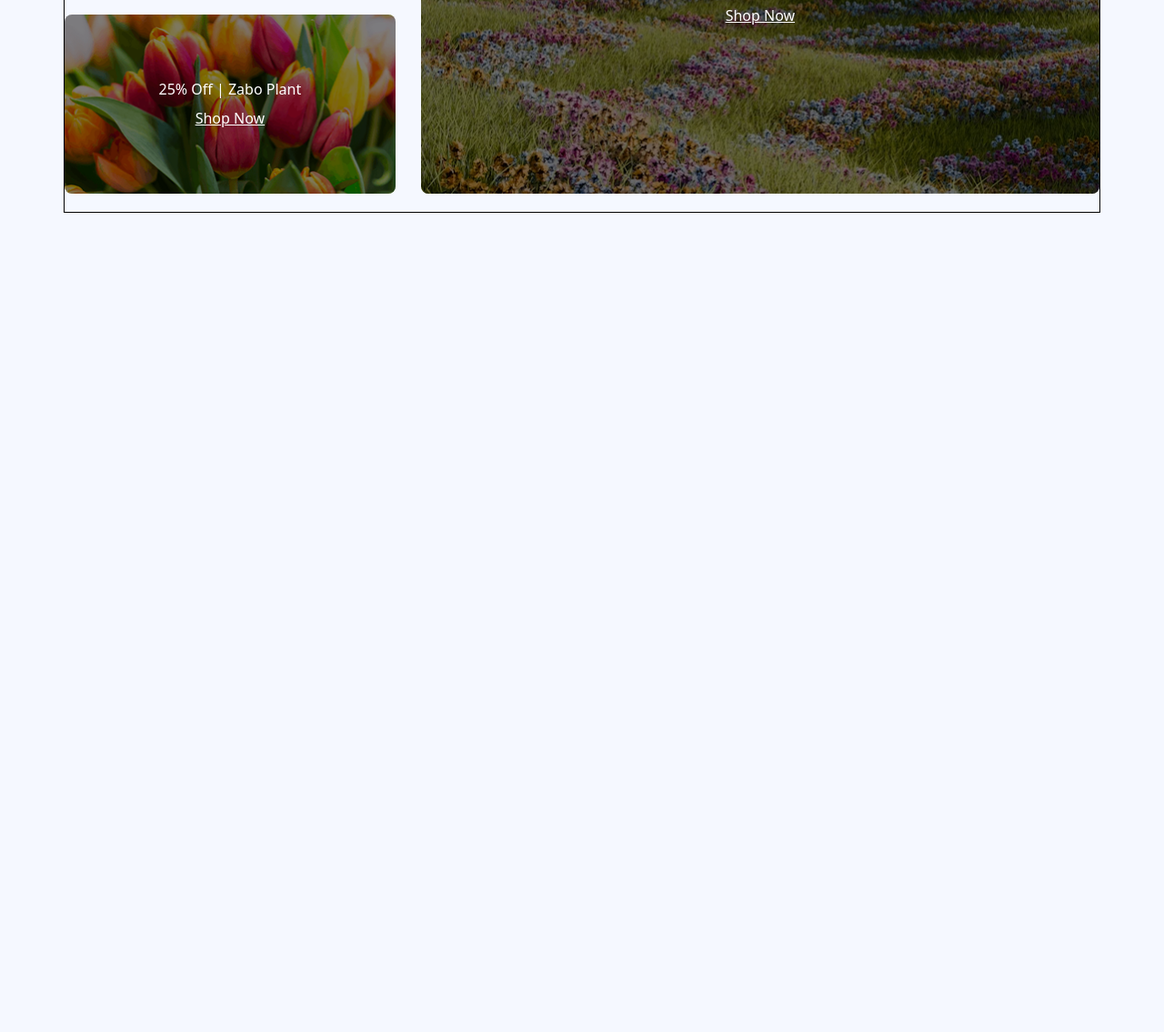
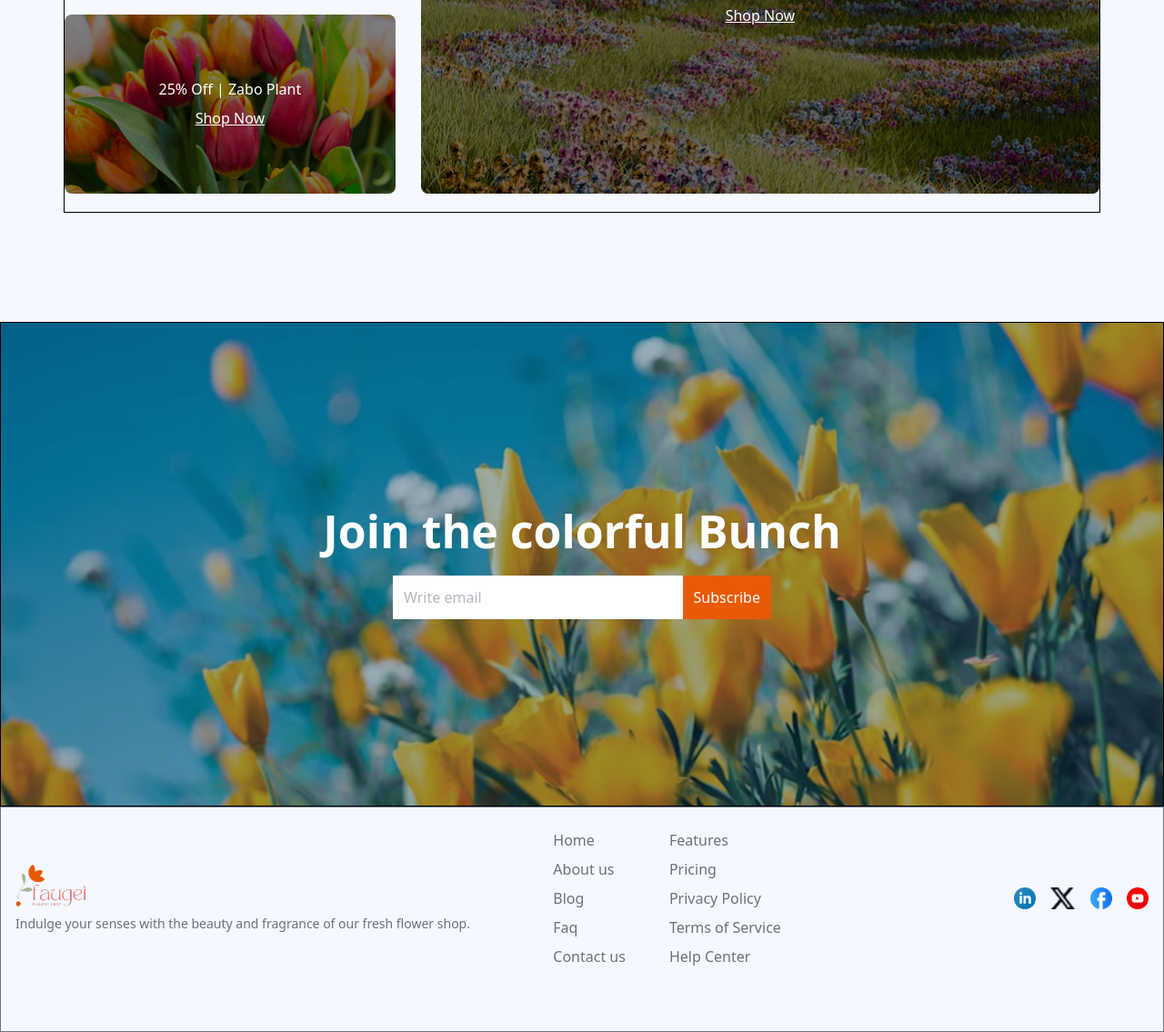
Before and after one commit to TheLunatic1/Assignment2PH, a plain HTML site: page index.html in a window 1280 px wide. Shown: the part 3253-4388 px from the top of the page at 91% size. Before the commit the page ends 3487 px from the top, so only its background shows below. Drawn offline with nearby package versions, Linux system fonts and the light colour scheme.

Commit message:
footer done

```diff
--- a/index.html
+++ b/index.html
@@ -170,5 +170,66 @@
 
 
 
+
+
+
+  <section class="w-full h-[276px] xl:h-[533px] bg-cover bg-center xl:mt-30 sm:mt-16 mt-16 border" style="background-image: url('images/news-letter-bg.png'); max-width: 1440px;">
+    <div class="flex flex-col items-center justify-center h-full text-center">
+      <h2 class="text-5xl font-bold text-white xl:text-[50px] text-[20px] ">Join the colorful Bunch</h2>
+      <div class="mt-6 w-full max-w-md px-4">
+        <div class="flex items-center">
+          <input type="email" placeholder="Write email" class="bg-white w-full p-3 border-none focus:outline-none text-gray-500">
+          <button class="bg-[#E95A08] text-white p-3">Subscribe</button>
+        </div>
+      </div>
+    </div>
+  </section>
+
+
+
+
+
+  <footer class="w-full xl:w-full xl:h-[248px]  mx-auto px-4 py-6 text-gray-500 border h-auto">
+    <div class="flex flex-col xl:flex-row justify-between items-start xl:items-center">
+
+      <div class="mb-6 xl:mb-0 w-1/3 w-auto">
+        <img src="images/logo.png" alt="Logo" class="h-12 mb-2">
+        <p class="text-sm">Indulge your senses with the beauty and fragrance of our fresh flower shop. </p>
+      </div>
+
+      <div class="flex flex-col xl:flex-row space-y-6 xl:space-y-0 xl:space-x-12 mb-6 xl:mb-0 xl:w-1/3 w-auto">
+
+        <div>
+          <ul class="space-y-2">
+            <li><a href="#" class="hover:underline">Home</a></li>
+            <li><a href="#" class="hover:underline">About us</a></li>
+            <li><a href="#" class="hover:underline">Blog</a></li>
+            <li><a href="#" class="hover:underline">Faq</a></li>
+            <li><a href="#" class="hover:underline">Contact us</a></li>
+          </ul>
+        </div>
+
+        <div>
+          <ul class="space-y-2">
+            <li><a href="#" class="hover:underline">Features</a></li>
+            <li><a href="#" class="hover:underline">Pricing</a></li>
+            <li><a href="#" class="hover:underline">Privacy Policy</a></li>
+            <li><a href="#" class="hover:underline">Terms of Service</a></li>
+            <li><a href="#" class="hover:underline">Help Center</a></li>
+          </ul>
+        </div>
+      </div>
+
+      <div class="flex space-x-4 ">
+        <a href="#"><img src="images/icon-linkedin.png" alt="LinkedIn" class="h-6"></a>
+        <a href="#"><img src="images/icon-twitter.png" alt="Twitter" class="h-6"></a>
+        <a href="#"><img src="images/icon-facebook.png" alt="Facebook" class="h-6"></a>
+        <a href="#"><img src="images/icon-youtube.png" alt="YouTube" class="h-6"></a>
+      </div>
+    </div>
+  </footer>
+
+
+
 </body>
 </html>
```
